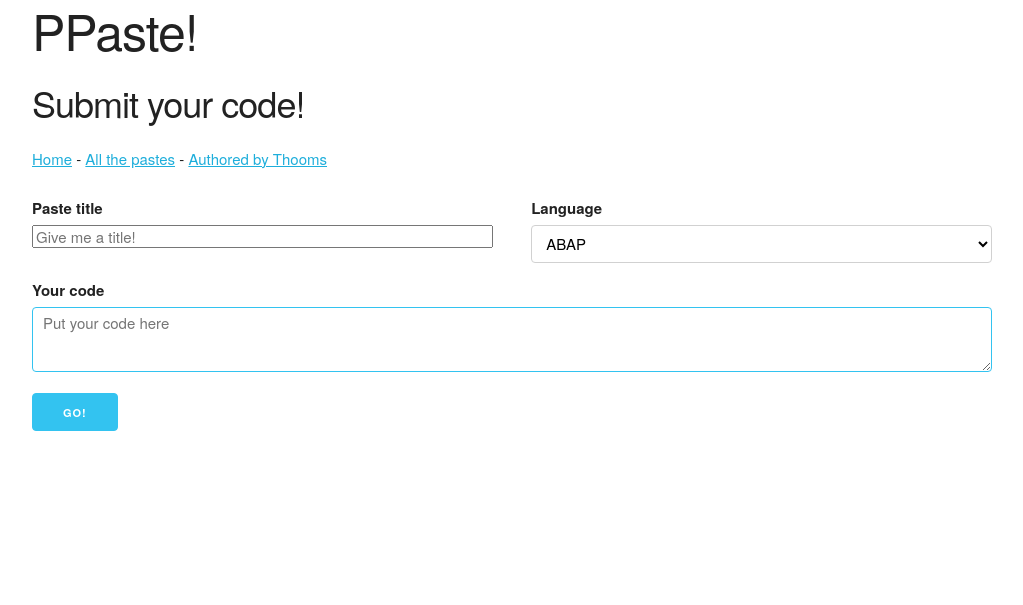
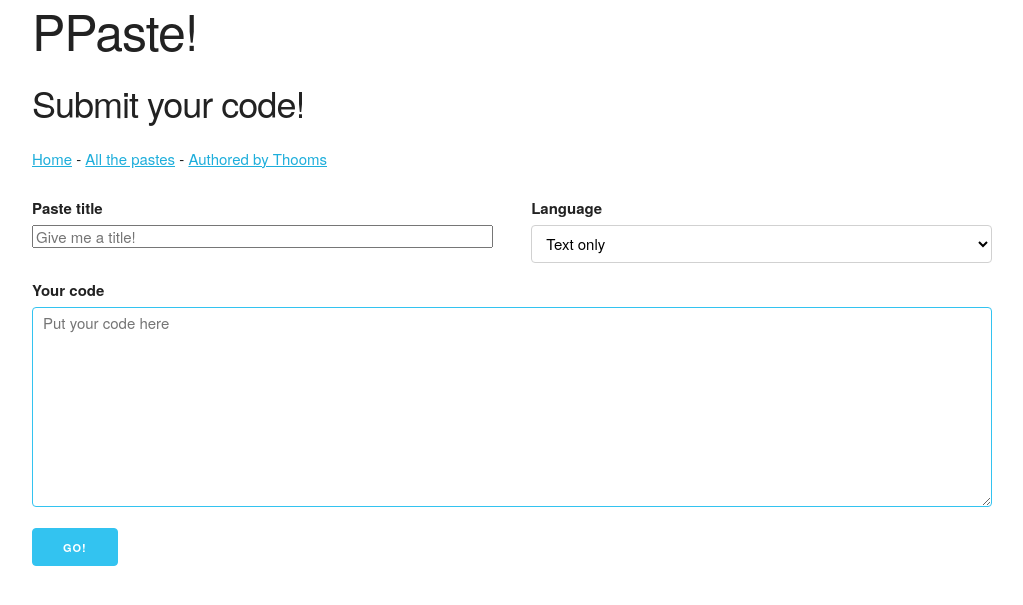
Before and after one commit to Thooms/PPaste, a Flask app: page / in a window 1280 px wide. Shown: the top 605 px of the page, without its empty margins (128-1151 px from the left). Run offline with Flask 2, Linux system fonts and the light colour scheme; some libraries are stand-ins or nearby versions.

Commit message:
Minor UI improvements
* Enlarge code textarea
* Make 'Text only' parser the default choice

```diff
--- a/templates/home.html
+++ b/templates/home.html
@@ -14,14 +14,17 @@
 	<label for="hl">Language</label>
 	<select name="hl" class="u-full-width" id="hl">
 	  {% for lexer in lexers %}
-	  <option value="{{ lexer[1][0] }}">{{ lexer[0] }}</option>
+	  <option value="{{ lexer[1][0] }}"
+		  {% if lexer[0] == "Text only" %}selected{% endif %}>
+	    {{ lexer[0] }}
+	  </option>
 	  {% endfor %}
 	</select>
       </div>
     </div>
 
     <label for="content">Your code</label>
-    <textarea class="u-full-width" rows="50" cols="80" name="pastecontent" placeholder="Put your code here" id="content" autofocus></textarea>
+    <textarea class="u-full-width" name="pastecontent" placeholder="Put your code here" id="content" autofocus style="min-height: 200px;"></textarea>
 
     <input class="button-primary" type="submit" value="Go!">
   </form>
```
